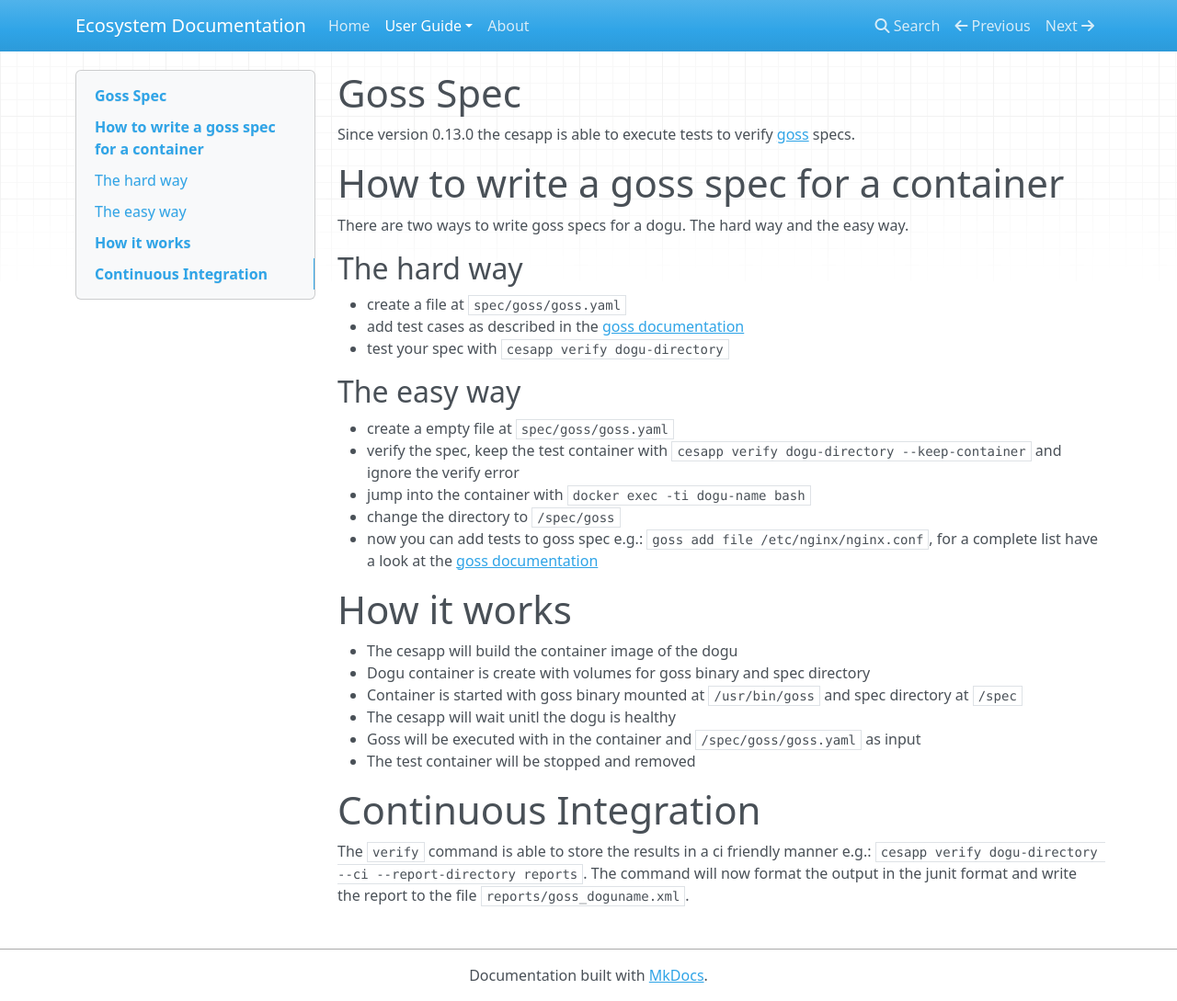
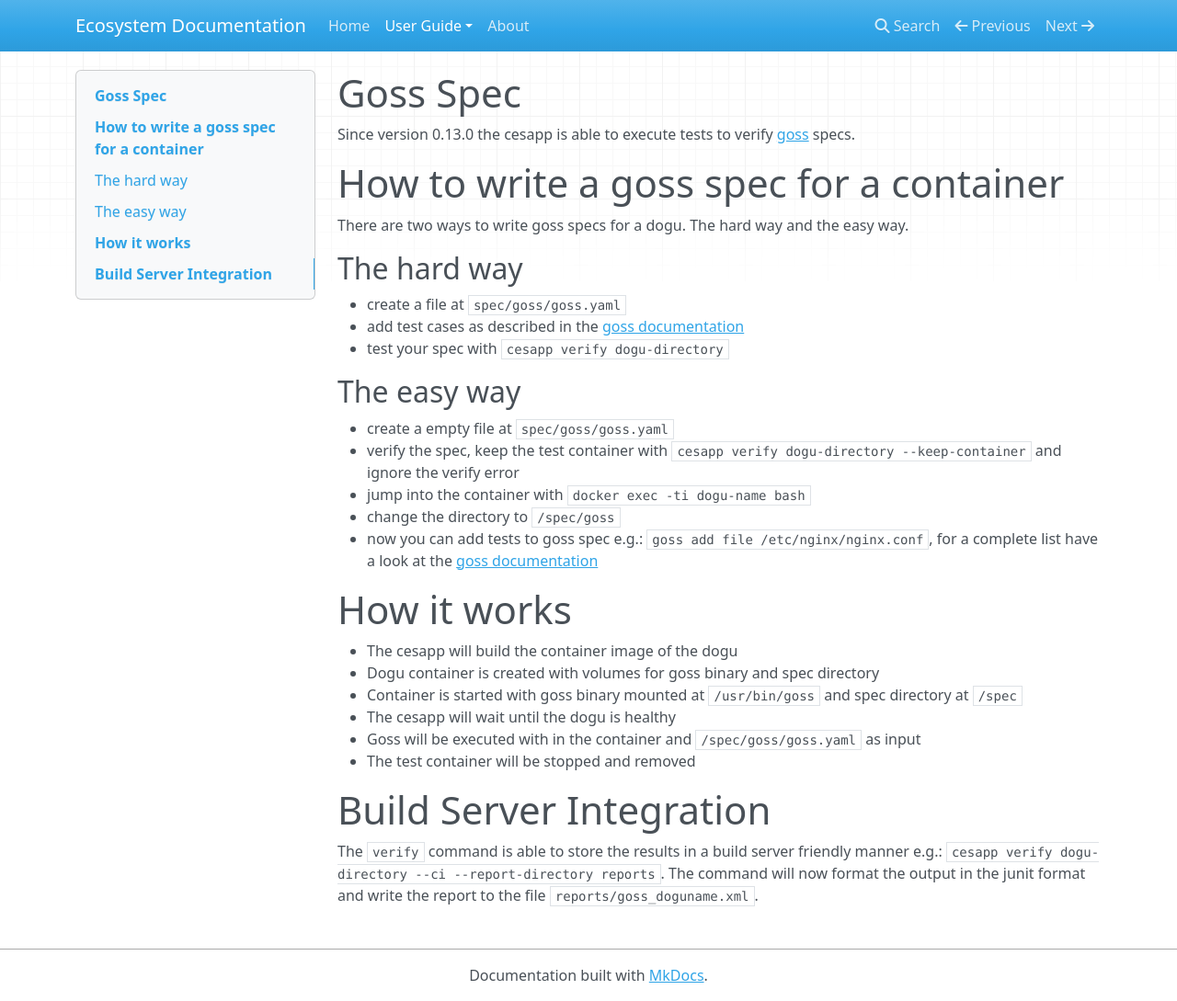
Before and after one commit to cloudogu/ecosystem, an MkDocs documentation site: the page built from docs/docs/user-guide/goss.md, in a window 1280 px wide and 1089 px high. Shown: the whole window at 92% size. Built offline with MkDocs 1.6.1, drawn with Linux system fonts in a browser that asks for light colours; nearby versions of some CDN libraries; old or Windows-style settings are respelled for this version of MkDocs.

Commit message:
fixed 2 typos, adjusted wording

```diff
--- a/docs/docs/user-guide/goss.md
+++ b/docs/docs/user-guide/goss.md
@@ -23,13 +23,13 @@ There are two ways to write goss specs for a dogu. The hard way and the easy way
 # How it works
 
 * The cesapp will build the container image of the dogu
-* Dogu container is create with volumes for goss binary and spec directory
+* Dogu container is created with volumes for goss binary and spec directory
 * Container is started with goss binary mounted at `/usr/bin/goss` and spec directory at `/spec`
-* The cesapp will wait unitl the dogu is healthy
+* The cesapp will wait until the dogu is healthy
 * Goss will be executed with in the container and `/spec/goss/goss.yaml` as input
 * The test container will be stopped and removed
 
-# Continuous Integration
+# Build Server Integration
 
-The `verify` command is able to store the results in a ci friendly manner e.g.: `cesapp verify dogu-directory --ci --report-directory reports`.
+The `verify` command is able to store the results in a build server friendly manner e.g.: `cesapp verify dogu-directory --ci --report-directory reports`.
 The command will now format the output in the junit format and write the report to the file `reports/goss_doguname.xml`.
```
